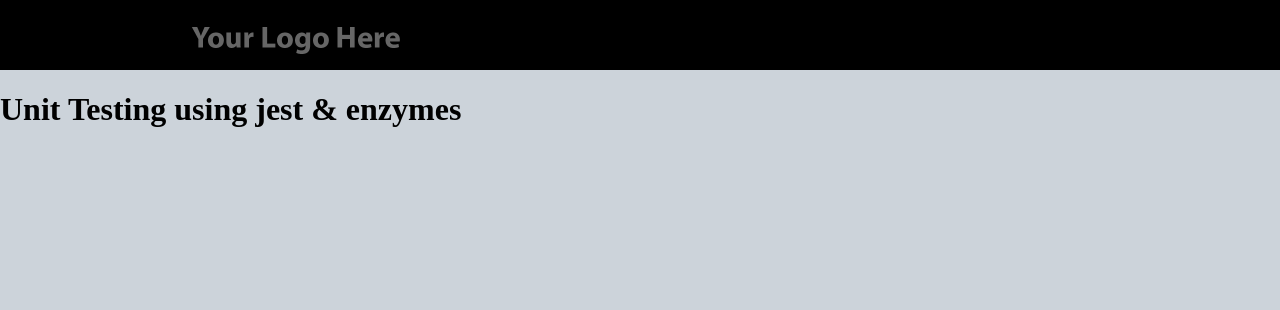
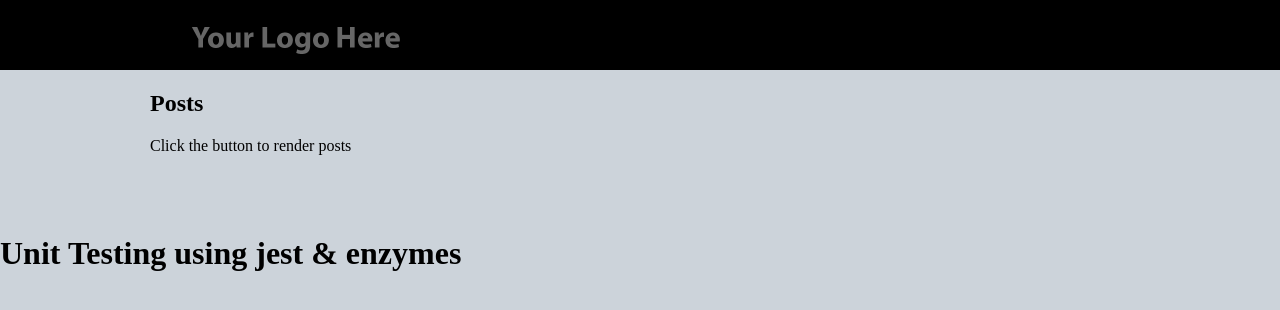
Before and after one commit to shamindermundi/Unit-testing-Jest-Engyme--in-react-redux, a React (Create React App) app: page / in a window 1280 px wide. Shown: the top 310 px of the page. Built offline with nearby package versions, Linux system fonts and the light colour scheme.

Commit message:
headline component with tests

```diff
--- a/src/App.js
+++ b/src/App.js
@@ -2,11 +2,16 @@
 import Header from "./components/header/Index";
 
 import "./css/app.scss";
+import Headline from "./components/headline/Index";
 
 function App() {
   return (
     <header className="App">
       <Header />
+
+      <section className="main">
+        <Headline header="Posts" desc="Click the button to render posts" />
+      </section>
       <h1>Unit Testing using jest & enzymes</h1>
     </header>
   );
--- /dev/null
+++ b/src/components/headline/Index.js
@@ -0,0 +1,22 @@
+import React, { Component } from "react";
+
+class Headline extends Component {
+  constructor(props) {
+    super(props);
+  }
+
+  render() {
+    const { header, desc } = this.props;
+    if (!header) {
+      return null;
+    }
+    return (
+      <div data-test="headline">
+        <h1 data-test="header">{header}</h1>
+        <p data-test="desc">{desc}</p>
+      </div>
+    );
+  }
+}
+
+export default Headline;
--- a/src/css/app.scss
+++ b/src/css/app.scss
@@ -4,4 +4,11 @@
   margin: 0;
 }
 
+.main {
+  width: 100%;
+  max-width: 980px;
+  margin: 20px auto 80px;
+  padding: 0 10px;
+}
+
 @import "./header";
```
Also changed, not shown: 1 other file (tests, documents, lock files or other folders).
